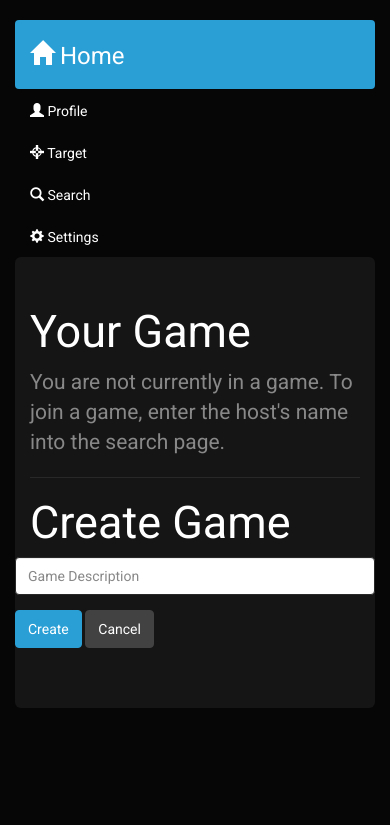
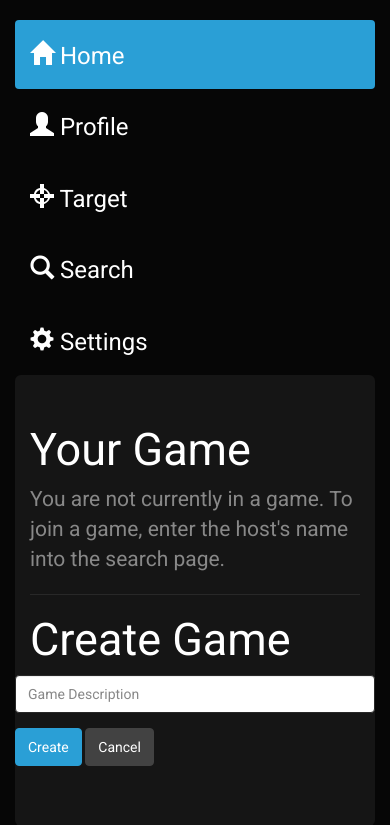
Before and after one commit to aslibman/Assassin, a Flask app: template templates/home.html in a window 390 px wide. Shown: the part 219-1044 px from the top of the page. Before the commit the page ends 927 px from the top, so only its background shows below. Run offline with Flask 2, Linux system fonts and the light colour scheme; the template is opened without the code that fills it, so the values that code supplies are empty; parts of the project's set-up code (start-up, migrations or seed data) failed here and were passed over.

Commit message:
still testing mobile

```diff
--- a/templates/home.html
+++ b/templates/home.html
@@ -36,10 +36,10 @@
             <div class="container-left">
 <ul class="nav nav-pills nav-stacked">
   <li role="presentation" class="active"><a href="/home"><h4><span class="glyphicon glyphicon-home"></span>  Home</h4></a></li>
-  <li role="presentation"><a href="/profile"><span class="glyphicon glyphicon-user"></span> Profile</a></li>
-  <li role="presentation"><a href="/target"><span class="glyphicon glyphicon-screenshot"></span> Target</a></li>
-  <li role="presentation"><a href="/search"><span class="glyphicon glyphicon-search"></span> Search</a></li>
-  <li role="presentation"><a href="/settings"><span class="glyphicon glyphicon-cog"></span> Settings</a></li>
+  <li role="presentation"><a href="/profile"><h4><span class="glyphicon glyphicon-user"></span>  Profile</h4></a></li>
+  <li role="presentation"><a href="/target"><h4><span class="glyphicon glyphicon-screenshot"></span>  Target</h4></a></li>
+  <li role="presentation"><a href="/search"><h4><span class="glyphicon glyphicon-search"></span>  Search</h4></a></li>
+  <li role="presentation"><a href="/settings"><h4><span class="glyphicon glyphicon-cog"></span>  Settings</h4></a></li>
 </ul>
 </div>
         </div>
```
